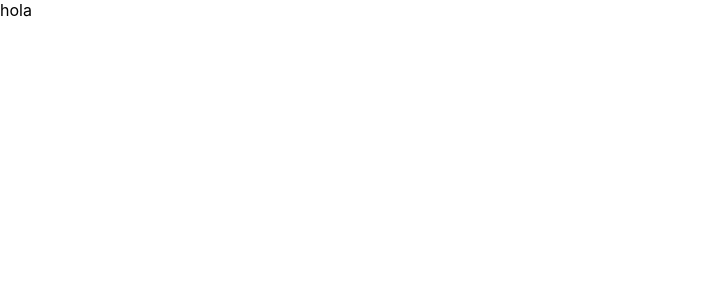
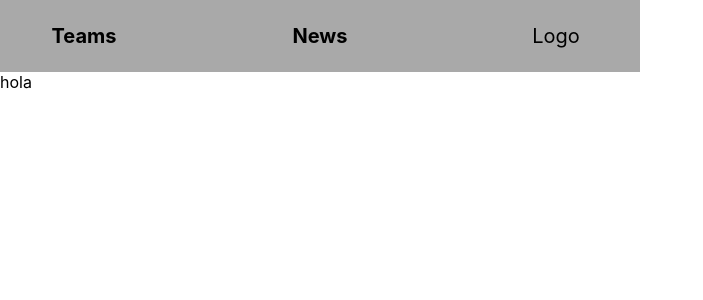
Before and after one commit to RaulMolinaBadia/nba-app, a Next.js app: page / in a window 1280 px wide. Shown: the top 300 px of the page, without its empty margins (0-703 px from the left). Built offline with nearby package versions, Linux system fonts and the light colour scheme.

Commit message:
MenuBar done

```diff
--- /dev/null
+++ b/components/MenuBar/index.jsx
@@ -0,0 +1,19 @@
+import { MenuBarWrapper, TeamsFrame, NewsFrame, LogoFrame } from './styles'
+
+const MenuBar = () => {
+  return (
+    <MenuBarWrapper>
+      <TeamsFrame>
+        <p>Teams</p>
+      </TeamsFrame>
+      <NewsFrame>
+        <p>News</p>
+      </NewsFrame>
+      <LogoFrame>
+        <p>Logo</p>
+      </LogoFrame>
+    </MenuBarWrapper>
+  )
+}
+
+export default MenuBar
--- /dev/null
+++ b/components/MenuBar/styles.js
@@ -0,0 +1,33 @@
+import styled from '@emotion/styled'
+
+export const MenuBarWrapper = styled.div`
+    display: flex;
+    flex-direction: row;
+    width: 40rem;
+    justify-content: space-between;
+    background-color: #A9A9A9;
+`
+
+export const TeamsFrame = styled.div`
+    width: 10rem;
+    margin: 0.25rem;
+    text-align: center;
+    font-size: 1.25rem;
+    font-weight: bold;
+    color: black;
+`
+export const NewsFrame = styled.div`
+    width: 10rem;
+    margin: 0.25rem;
+    text-align: center;
+    font-size: 1.25rem;
+    font-weight: bold;
+    color: black;
+`
+export const LogoFrame = styled.div`
+    width: 10rem;
+    margin: 0.25rem;
+    text-align: center;
+    font-size: 1.25rem;
+    color: black;
+`
--- a/package.json
+++ b/package.json
@@ -19,6 +19,7 @@
   },
   "devDependencies": {
     "eslint": "8.31.0",
-    "eslint-config-next": "13.1.1"
+    "eslint-config-next": "13.1.1",
+    "standard": "^17.0.0"
   }
 }
--- a/pages/index.jsx
+++ b/pages/index.jsx
@@ -1,18 +1,19 @@
-import Head from "next/head";
-import Image from "next/image";
+import Head from 'next/head'
+import MenuBar from '../components/MenuBar/index'
 
-export default function Home() {
+export default function Home () {
   return (
     <div>
       <Head>
         <title>NBA-App</title>
-                <link rel="icon" href="/Logo-NBA.png" />
+        <link rel='icon' href='/Logo-NBA.png' />
         <meta
-                    name="description"
-                    content="Generated by create next app"
+          name='description'
+          content='Generated by create next app'
         />
       </Head>
+      <MenuBar />
       <div>hola</div>
     </div>
-    );
+  )
 }
```
Also changed, not shown: 1 other file (tests, documents, lock files or other folders). Lines whose indentation alone changed are shown as unchanged.
